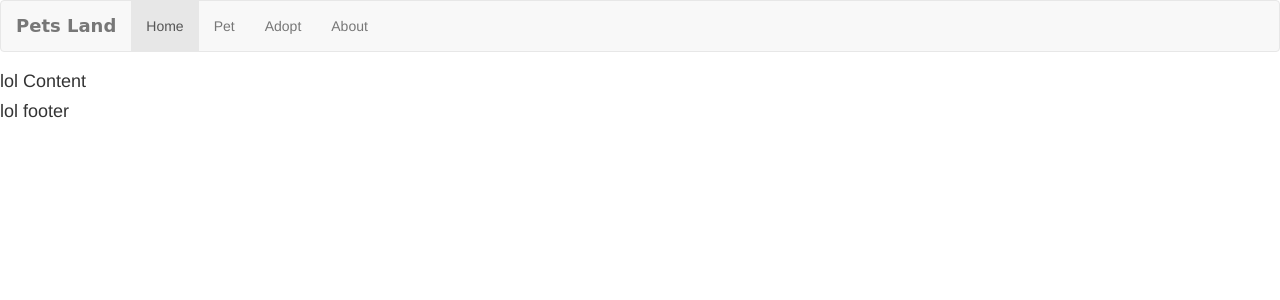
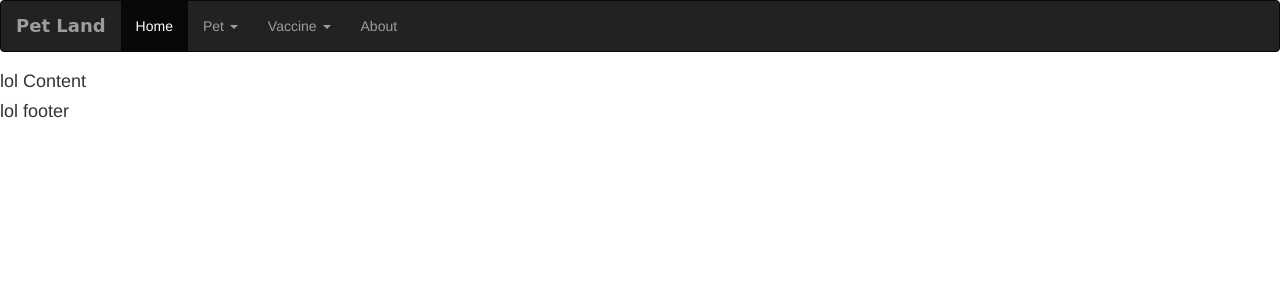
Before and after one commit to xdanielsb/django-series, a Django app: page /pet/ in a window 1280 px wide. Shown: the top 300 px of the page. Run offline with Django 3.2, Linux system fonts and the light colour scheme; some libraries are stand-ins or nearby versions.

Commit message:
Improve just a little bit the menu.

```diff
--- a/refuge/templates/base/header.html
+++ b/refuge/templates/base/header.html
@@ -1,12 +1,26 @@
-<nav class="navbar navbar-default">
+<nav class="navbar navbar-inverse">
   <div class="container-fluid">
     <div class="navbar-header">
-      <a class="navbar-brand main-title" href="#">Pets Land</a>
+      <a class="navbar-brand main-title" href="#">Pet Land</a>
     </div>
     <ul class="nav navbar-nav">
       <li class="active"><a href="#">Home</a></li>
-      <li><a href="#">Pet</a></li>
-      <li><a href="#">Adopt</a></li>
+      <li class="dropdown">
+        <a class="dropdown-toggle" data-toggle="dropdown" href="#">Pet
+        <span class="caret"></span></a>
+        <ul class="dropdown-menu">
+          <li><a href="#">Manage</a></li>
+          <li><a href="#">Adopt</a></li>
+        </ul>
+      </li>
+      <li class="dropdown">
+        <a class="dropdown-toggle" data-toggle="dropdown" href="#">Vaccine
+        <span class="caret"></span></a>
+        <ul class="dropdown-menu">
+          <li><a href="#">Register</a></li>
+          <li><a href="#">Manage</a></li>
+        </ul>
+      </li>
       <li><a href="#">About</a></li>
     </ul>
   </div>
```
